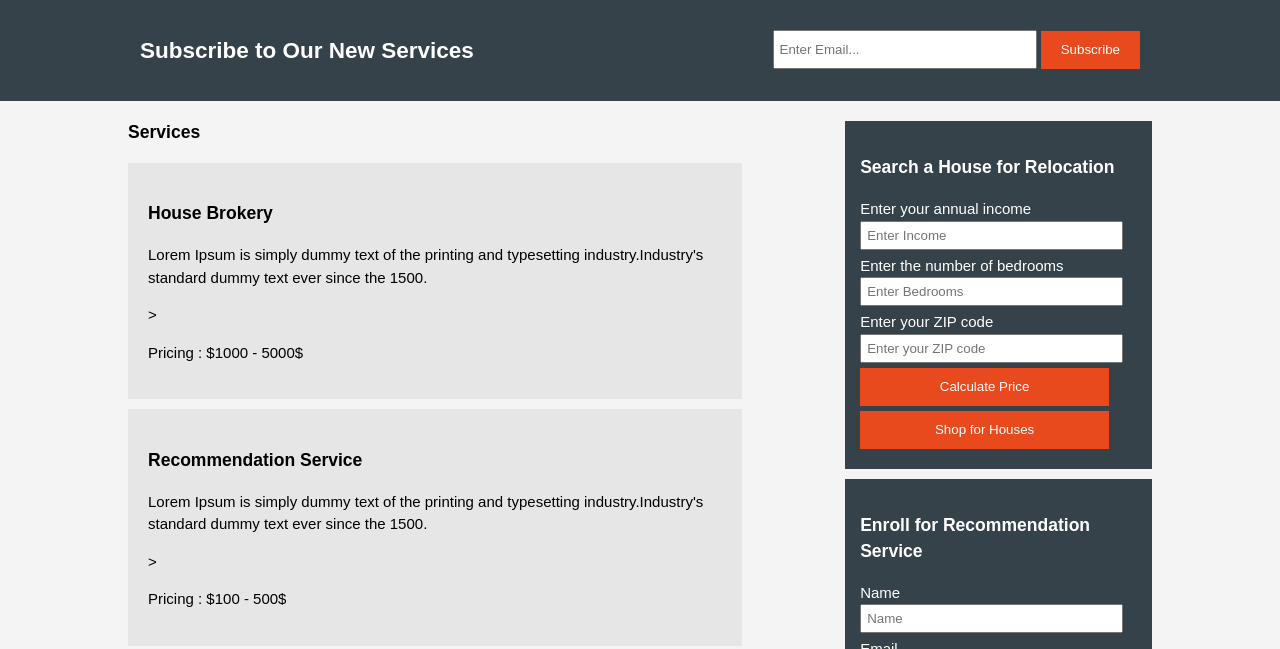
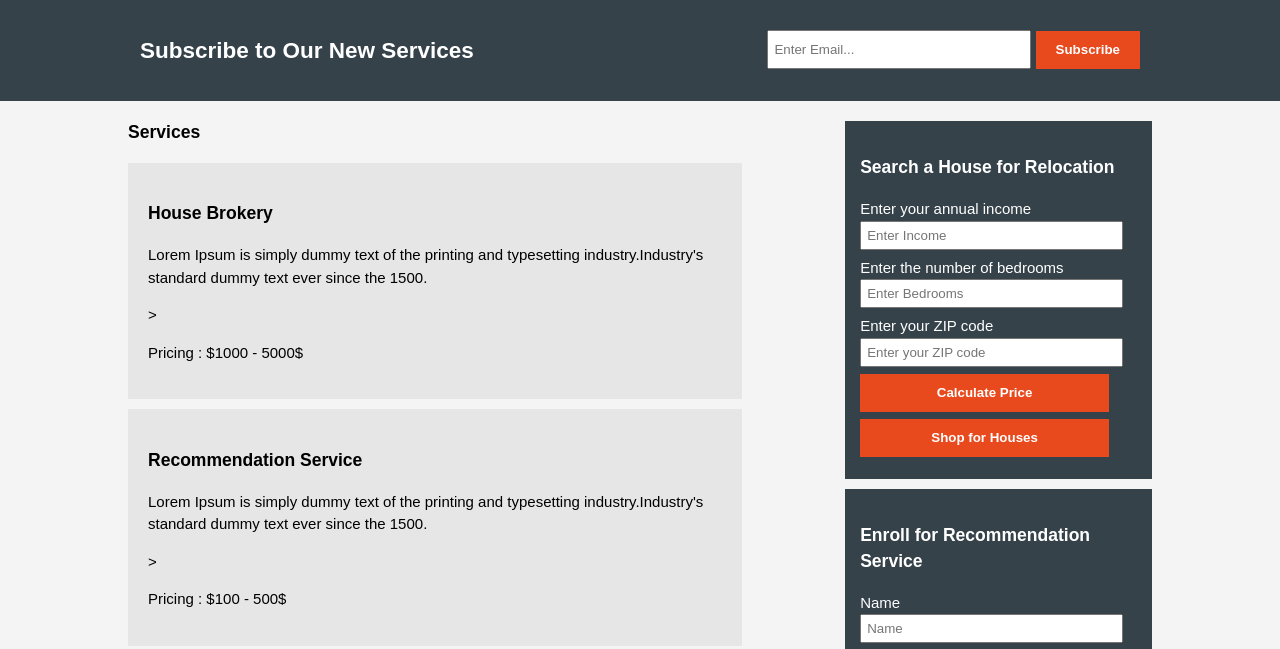
Before and after one commit to shaminGit/responsiveweb, a plain HTML site: page services.html in a window 1280 px wide. Shown: the part 118-767 px from the top of the page. Drawn offline with Linux system fonts and the light colour scheme.

Commit message:
nearly done the design part!!

```diff
--- a/css/style.css
+++ b/css/style.css
@@ -29,13 +29,16 @@ ul{
 }
 
 /*Global button style*/
-.button_1{
+.button_1 {
   height: 38px;
   background: #e8491d;
   border: none;
   padding-left: 20px;
   padding-right: 20px;
   color: #ffffff;
+  font-weight: bold;
+
+
 }
 header{
   background: #35424a;
@@ -75,6 +78,10 @@ header .highlight , header .current a{
 }
 
 header a:hover{
+  color: #cccccc;
+  font-weight: bold;
+}
+aside#sidebar a:hover{
   color: #cccccc;
   font-weight: bold;
 }
@@ -142,7 +149,7 @@ aside#sidebar{
 aside#sidebar input, aside#sidebar textarea{
   width: 90%;
   padding: 5px;
-  margin-bottom: 5px;
+  margin-bottom: 7px;
 }
 aside#sidebar #calp{
   margin-bottom: 5px;
--- a/services.html
+++ b/services.html
@@ -74,9 +74,9 @@
                       <label>Enter your ZIP code</label><br>
                       <input id="zip" type="text" placeholder="Enter your ZIP code"/>
                    </div>
-                    <div>
+                    <div id="a">
                      <input class="button_1" type="button" value="Calculate Price" onclick="calcPrice();" />
-                    </div>
+                    </div >
                      <input class="button_1" type="button" value="Shop for Houses" onclick="findHouses(this.form);"/>
                   </form>
                 </div>
```
